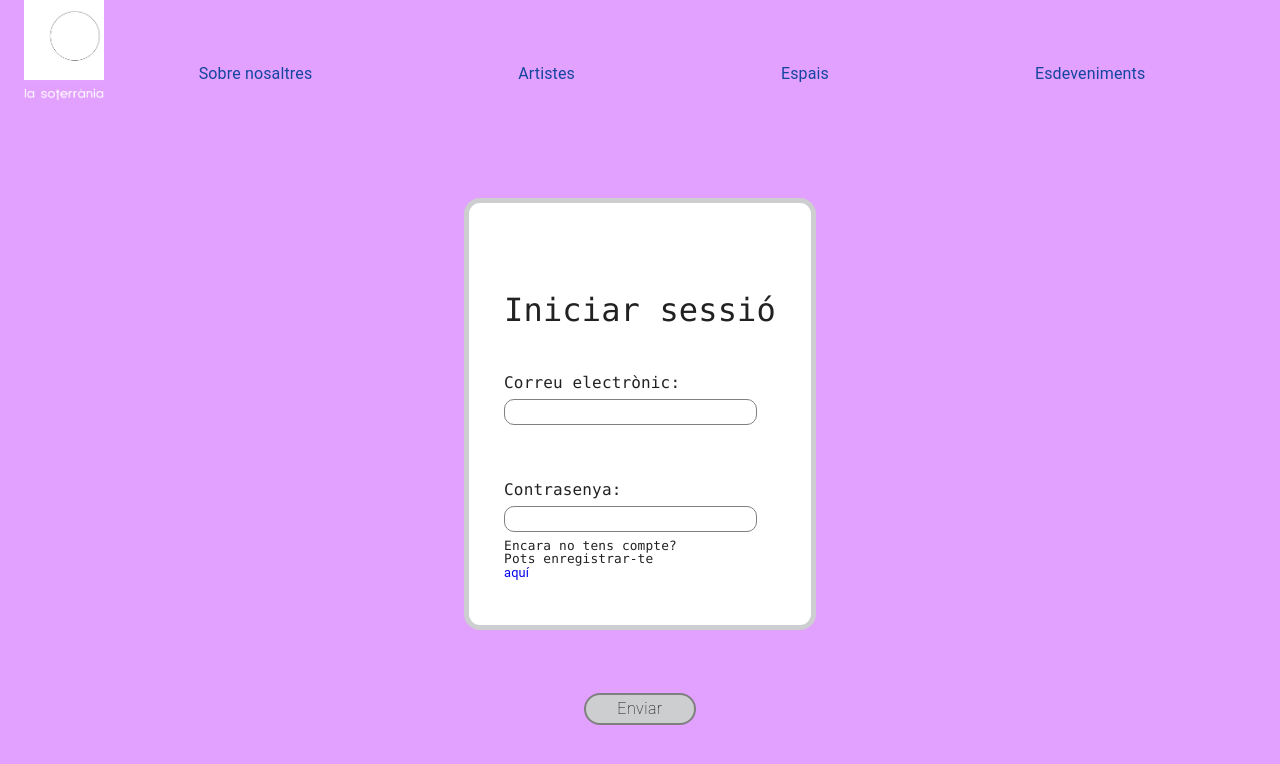
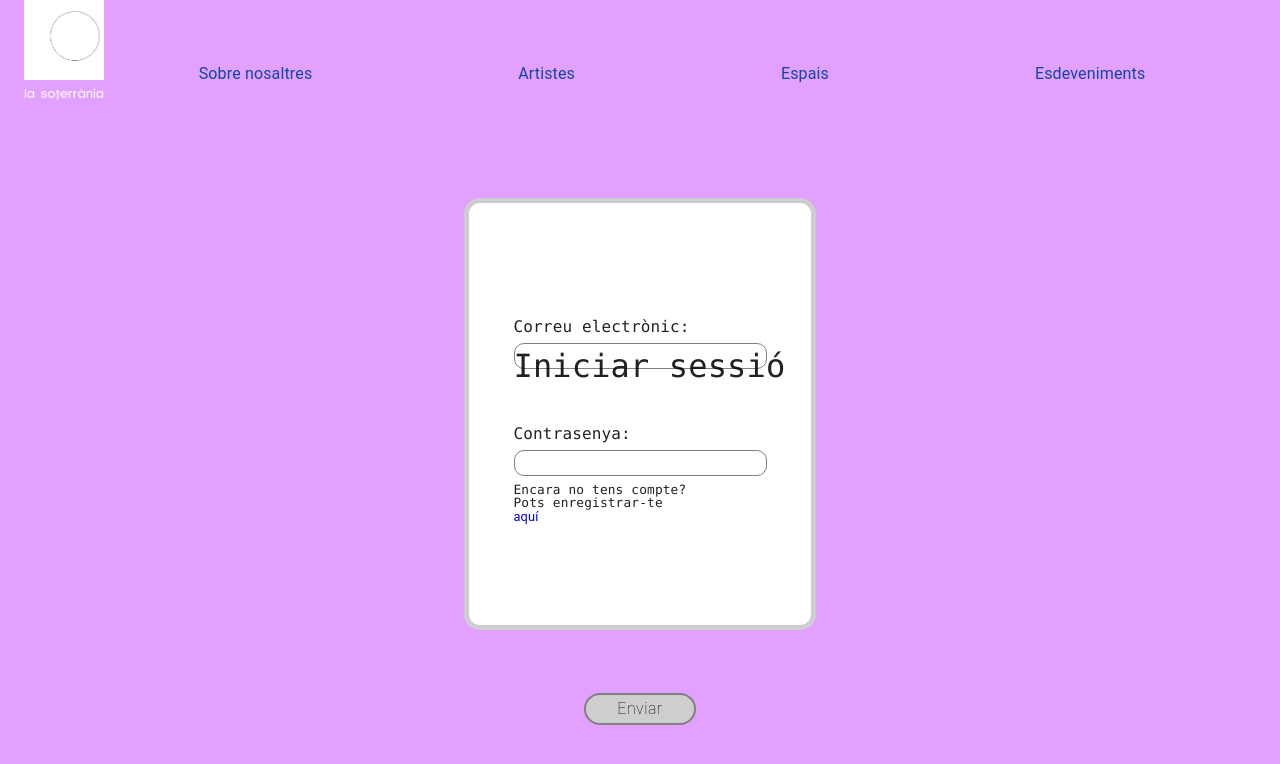
Before and after one commit to soterraniaBcn/la-soterrania, a React (Create React App) app in the folder client/: page /login in a window 1280 px wide. Shown: the top 764 px of the page. Built offline with nearby package versions, Linux system fonts and the light colour scheme.

Commit message:
test position netlify form

```diff
--- a/client/src/css/FooterNegro.css
+++ b/client/src/css/FooterNegro.css
@@ -1,6 +1,5 @@
 .divContainerNegro {
-  width: 100vw;
-  height:42px;
+
   display: flex;
   align-items: center;
   justify-content: space-between;
--- a/client/src/pages/Login.jsx
+++ b/client/src/pages/Login.jsx
@@ -68,7 +68,8 @@ export default function Login() {
               style={{
                 fontSize: "2rem",
                 display: "flex",
-                justifyContent: "center"
+                justifyContent: "center",
+                position:"fixed"
               }}
             >
               Iniciar sessió
```
